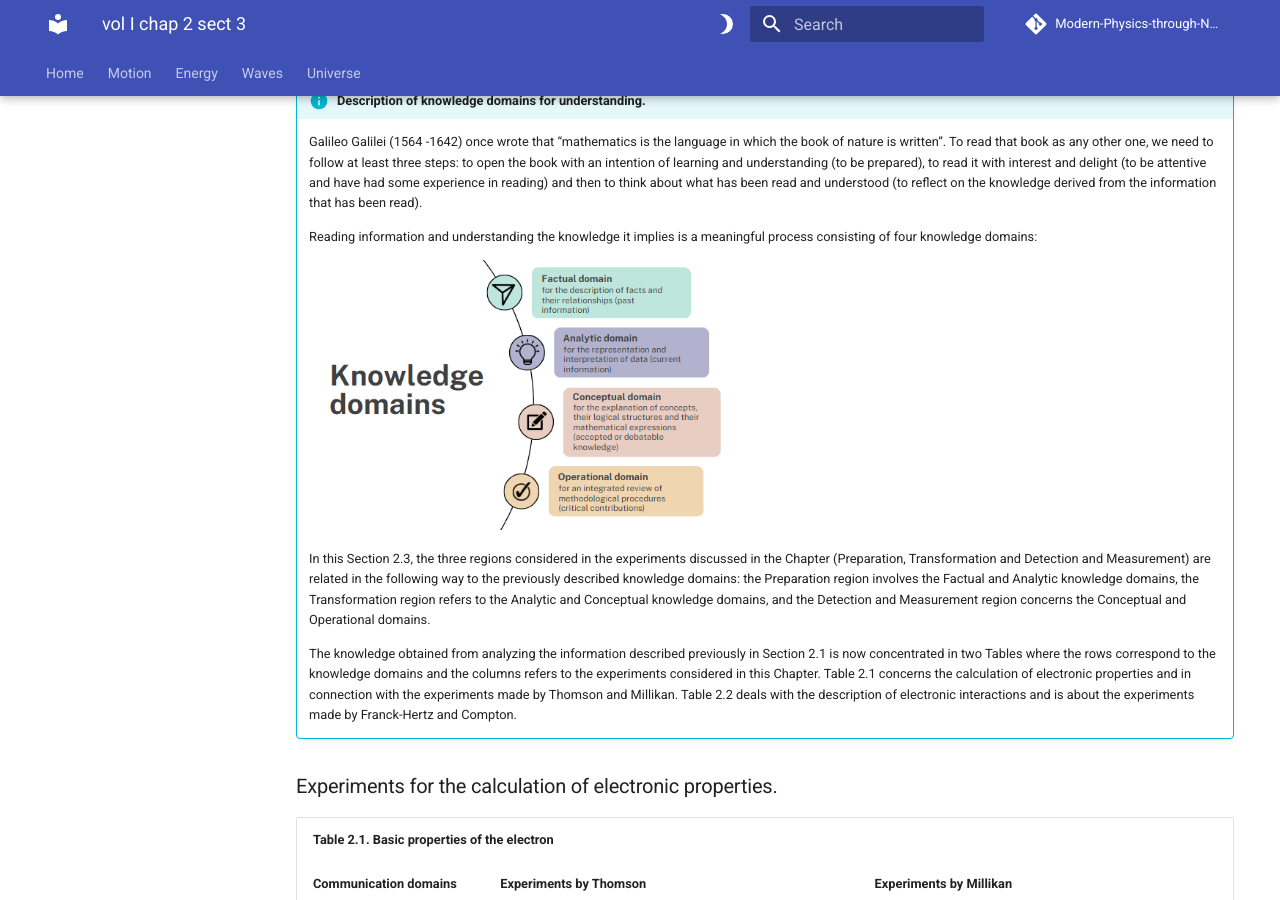
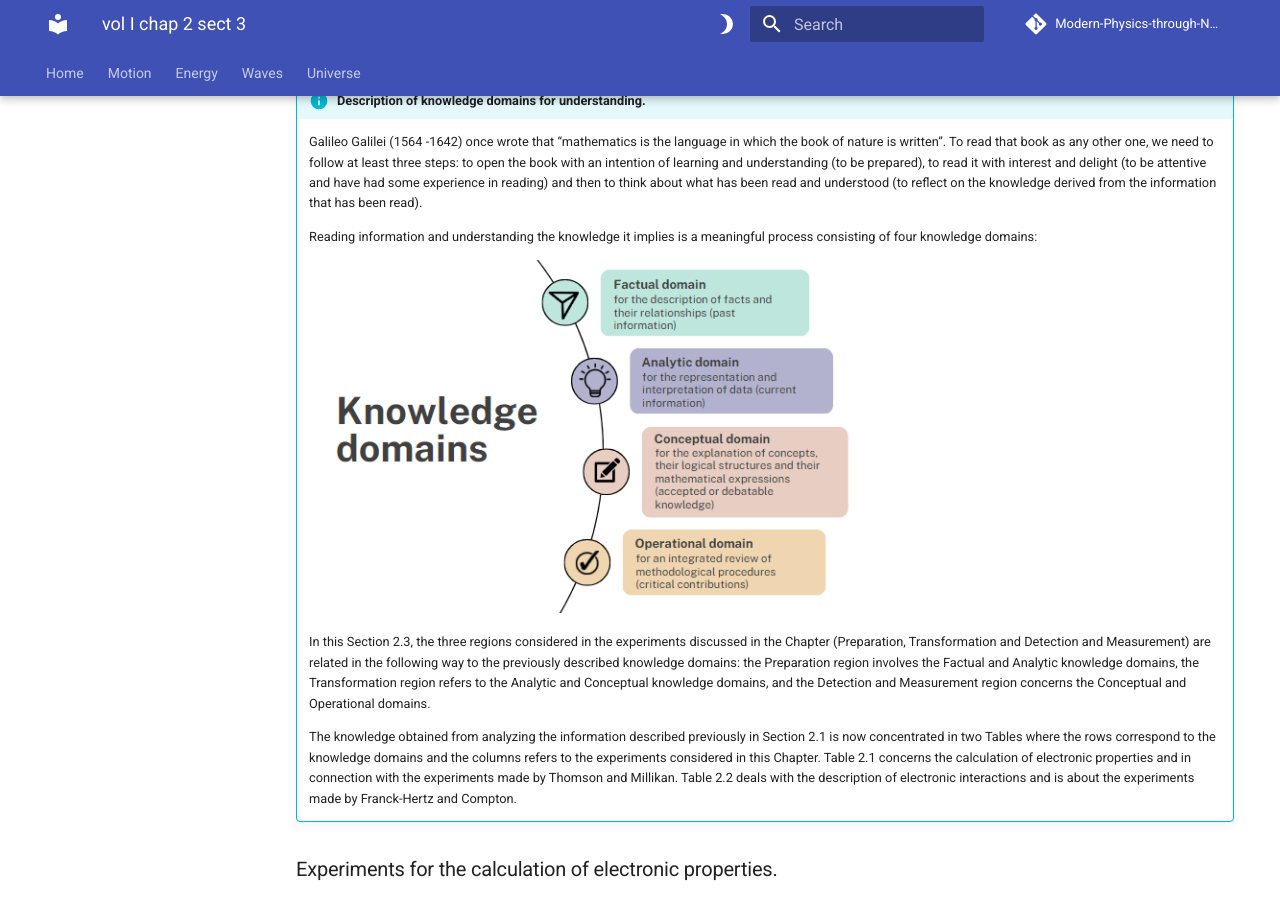
Before and after one commit to modphysnobel/modphysnobel.github.io, an MkDocs documentation site: the page built from docs/vol-I/vol-I-chap-2-sect-3.md, in a window 1280 px wide and 900 px high, scrolled down 334 px. Built offline with MkDocs 1.6.1 and Material for MkDocs 9.7.7, drawn with Linux system fonts in a browser that asks for light colours; some web fonts are replaced; comment, search, counter and statistics services are not loaded.

Commit message:
Update vol-I-chap-2-sect-3.md

```diff
--- a/docs/vol-I/vol-I-chap-2-sect-3.md
+++ b/docs/vol-I/vol-I-chap-2-sect-3.md
@@ -11,7 +11,7 @@
 
 	Reading information and understanding the knowledge it implies is a meaningful process consisting of four knowledge domains:
 
-	![Fig1](./figs/Vol-I-chap-2-sect-3-Fig1.PNG){width="420"}
+	![Fig1](./figs/Vol-I-chap-2-sect-3-Fig1.PNG){width="550"}
 
 	In this Section 2.3, the three regions considered in the experiments discussed in the Chapter (Preparation, Transformation and Detection and Measurement) are related in the following way to the previously described knowledge domains: the Preparation region involves the Factual and Analytic knowledge domains, the Transformation region refers to the Analytic and Conceptual knowledge domains, and the Detection and Measurement region concerns the Conceptual and Operational domains.
 
```
